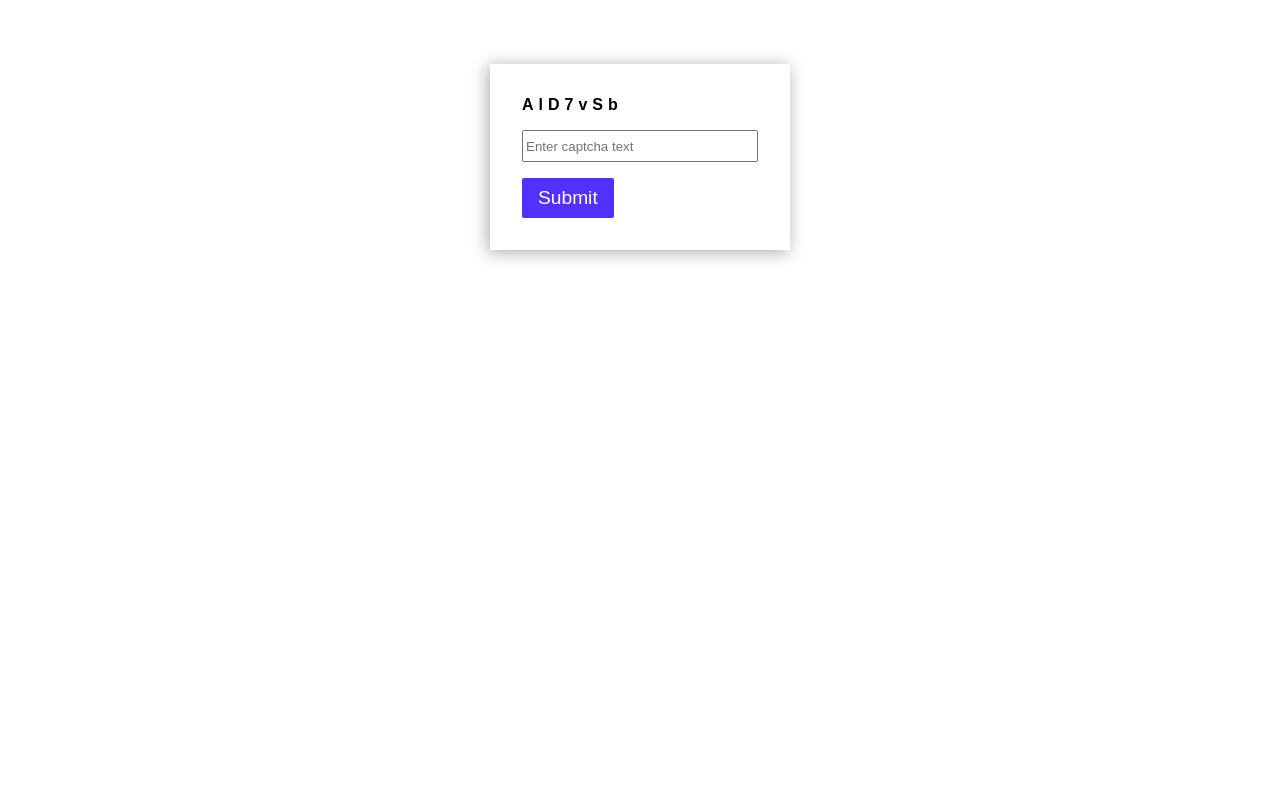
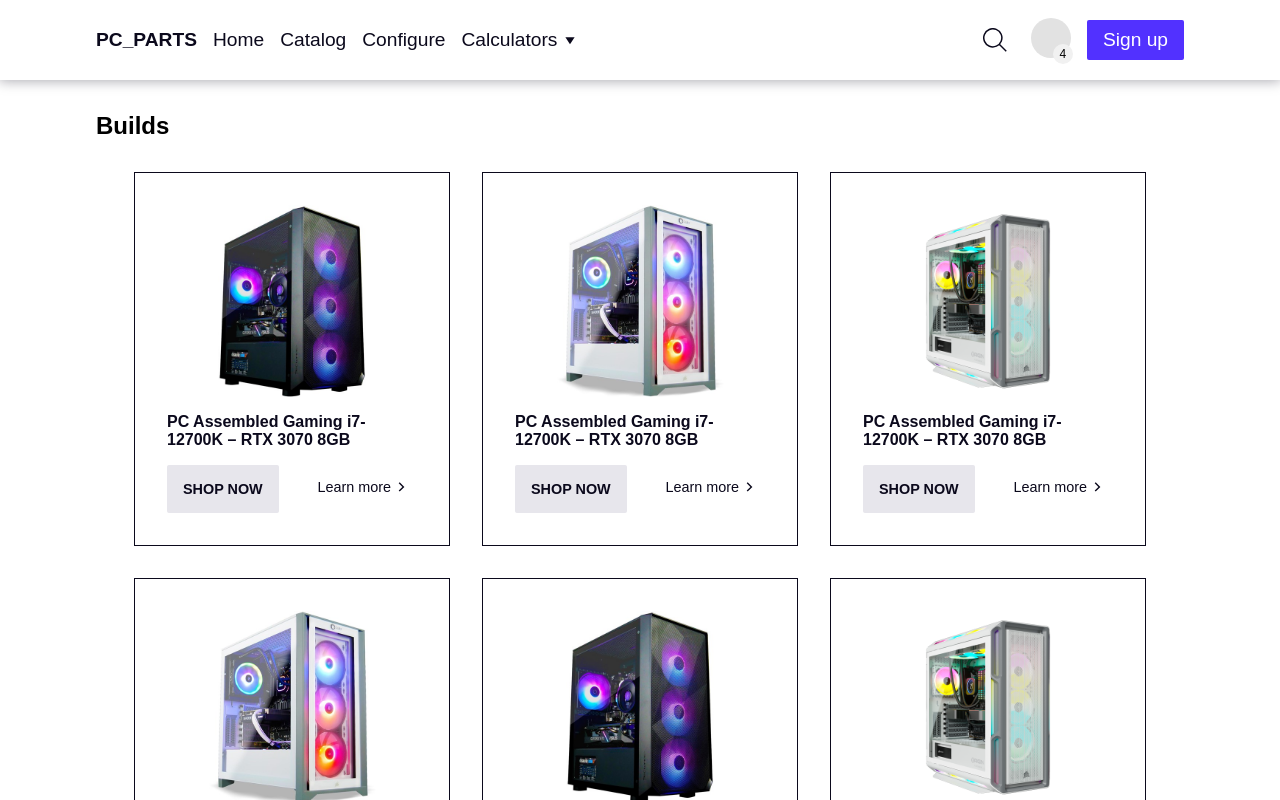
Before and after one commit to IKBOstudent/rkchir-front, a React (Create React App) app: page / in a window 1280 px wide. Shown: the top 800 px of the page. Built offline with nearby package versions, Linux system fonts and the light colour scheme; a web font is replaced by a local one.

Commit message:
merged and fixed

```diff
--- a/src/App.js
+++ b/src/App.js
@@ -11,38 +11,11 @@ import CalculatorBottleneck from '@pages/Calculators/Bottleneck';
 import CalculatorPSU from '@pages/Calculators/PSU';
 
 import SignUp from '@pages/SignUp';
-import Captcha from '@pages/Captcha';
 import ErrorPage from '@pages/ErrorPage';
 
-// origin pc, pc-builds, box.co.uk
-
 const App = () => {
-    const [captchaPassed, setCaptchaPassed] = React.useState(false);
-
-    React.useEffect(() => {
-        setCaptchaPassed(localStorage.getItem('isCaptcha'));
-    }, []);
-
-    React.useEffect(() => {
-        if (captchaPassed) {
-            localStorage.setItem('isCaptcha', true);
-
-            const script = document.createElement('script');
-            script.defer = true;
-            script.src = './script.js';
-
-            document.body.appendChild(script);
-
-            return () => {
-                document.body.removeChild(script);
-            };
-        }
-    }, [captchaPassed]);
-
     return (
         <Routes>
-            {captchaPassed ? (
-                <>
             <Route path="/" element={<Home />} />
             <Route path="/catalog" element={<Catalog />} />
             <Route path="/configure" element={<Configure />} />
@@ -50,13 +23,6 @@ const App = () => {
             <Route path="/calculator-psu" element={<CalculatorPSU />} />
             <Route path="/cart" element={<Cart />} />
             <Route path="/register" element={<SignUp />} />
-                </>
-            ) : (
-                <Route
-                    path="/"
-                    element={<Captcha setCaptchaPassed={(passed) => setCaptchaPassed(passed)} />}
-                />
-            )}
             <Route path="*" element={<ErrorPage />} />
         </Routes>
     );
--- a/src/pages/Captcha/captcha.scss
+++ /dev/null
@@ -1,58 +0,0 @@
-@import '@styles/variables';
-
-.captcha-container {
-    min-width: fit-content;
-    max-width: 300px;
-    padding: 0 2rem;
-    margin: 4rem auto;
-}
-
-#captcha {
-    padding: 2rem;
-    transform: none;
-    box-shadow: -2px 2px 16px $color-default-transparent;
-
-    form {
-        display: flex;
-        flex-direction: column;
-        align-items: flex-start;
-        gap: 1rem;
-        width: 100%;
-
-        #captcha-str {
-            letter-spacing: 5px;
-            font-weight: bold;
-        }
-
-        input {
-            height: 2rem;
-            box-sizing: border-box;
-            width: 100%;
-        }
-    }
-
-    .animated {
-        animation: shake 0.4s cubic-bezier(0.36, 0.07, 0.19, 0.97) both;
-    }
-
-    @keyframes shake {
-        from,
-        to {
-            transform: translate3d(0, 0, 0);
-        }
-
-        20%,
-        60% {
-            transform: translate3d(-3px, 0, 0);
-        }
-
-        40%,
-        80% {
-            transform: translate3d(3px, 0, 0);
-        }
-    }
-
-    .shake {
-        animation-name: shake;
-    }
-}
--- a/src/pages/Captcha/index.jsx
+++ /dev/null
@@ -1,131 +0,0 @@
-import React from 'react';
-
-import './captcha.scss';
-
-const Captcha = ({ setCaptchaPassed }) => {
-    function setText() {
-        let alpha = [
-            'A',
-            'B',
-            'C',
-            'D',
-            'E',
-            'F',
-            'G',
-            'H',
-            'I',
-            'J',
-            'K',
-            'L',
-            'M',
-            'N',
-            'O',
-            'P',
-            'Q',
-            'R',
-            'S',
-            'T',
-            'U',
-            'V',
-            'W',
-            'X',
-            'Y',
-            'Z',
-            'a',
-            'b',
-            'c',
-            'd',
-            'e',
-            'f',
-            'g',
-            'h',
-            'i',
-            'j',
-            'k',
-            'l',
-            'm',
-            'n',
-            'o',
-            'p',
-            'q',
-            'r',
-            's',
-            't',
-            'u',
-            'v',
-            'w',
-            'x',
-            'y',
-            'z',
-            '0',
-            '1',
-            '2',
-            '3',
-            '4',
-            '5',
-            '6',
-            '7',
-            '8',
-            '9',
-        ];
-        var i;
-        for (i = 0; i < 6; i++) {
-            var a = alpha[Math.floor(Math.random() * alpha.length)];
-            var b = alpha[Math.floor(Math.random() * alpha.length)];
-            var c = alpha[Math.floor(Math.random() * alpha.length)];
-            var d = alpha[Math.floor(Math.random() * alpha.length)];
-            var e = alpha[Math.floor(Math.random() * alpha.length)];
-            var f = alpha[Math.floor(Math.random() * alpha.length)];
-            var g = alpha[Math.floor(Math.random() * alpha.length)];
-        }
-        document.getElementById('captcha-str').textContent = `${a}${b}${c}${d}${e}${f}${g}`;
-    }
-
-    React.useEffect(() => {
-        setText();
-    }, []);
-
-    function handleSubmit(event) {
-        event.preventDefault();
-
-        const captchaInput = document.getElementById('captcha-input');
-        const submitBtn = document.getElementById('captcha-button');
-
-        captchaInput.classList.remove('animated', 'shake');
-
-        const input = captchaInput.value;
-
-        if (document.getElementById('captcha-str').textContent === input) {
-            console.log('good');
-            setCaptchaPassed(true);
-            submitBtn.style.backgroundColor = '#c4c4c4';
-            submitBtn.style.pointerEvents = 'none';
-        } else {
-            captchaInput.classList.add('animated', 'shake');
-            setTimeout(() => {
-                captchaInput.classList.remove('animated', 'shake');
-                captchaInput.value = '';
-                setText();
-            }, 500);
-        }
-    }
-
-    return (
-        <div className="captcha-container">
-            <div id="captcha">
-                <form id="captcha-form" onSubmit={handleSubmit}>
-                    <span id="captcha-str"></span>
-                    <input id="captcha-input" type="text" placeholder="Enter captcha text" />
-                    <button
-                        type="submit"
-                        className="button-animated disabled-captcha"
-                        id="captcha-button">
-                        <span>Submit</span>
-                    </button>
-                </form>
-            </div>
-        </div>
-    );
-};
-
-export default Captcha;
```
Also changed, not shown: public/script.js (deleted, +0 -28 lines), public/configure_script.js (deleted). Lines whose indentation alone changed are shown as unchanged.
